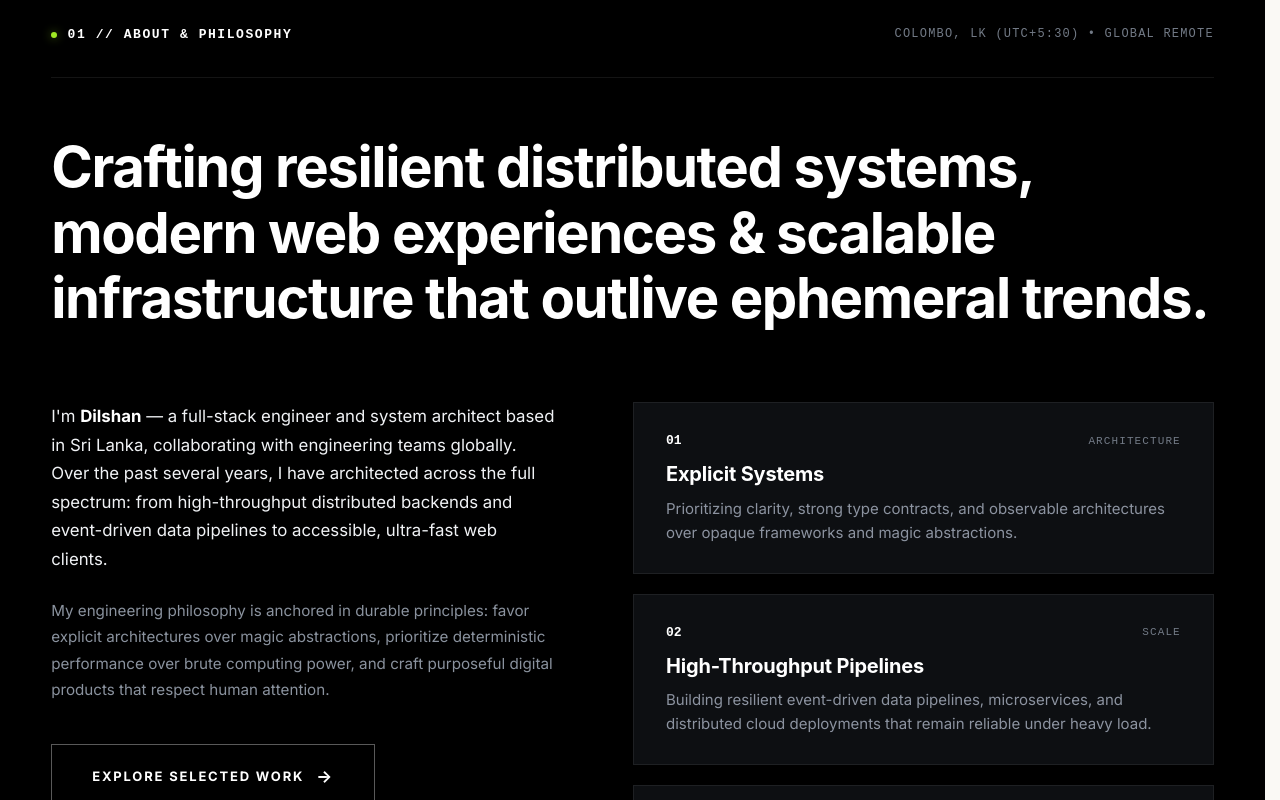
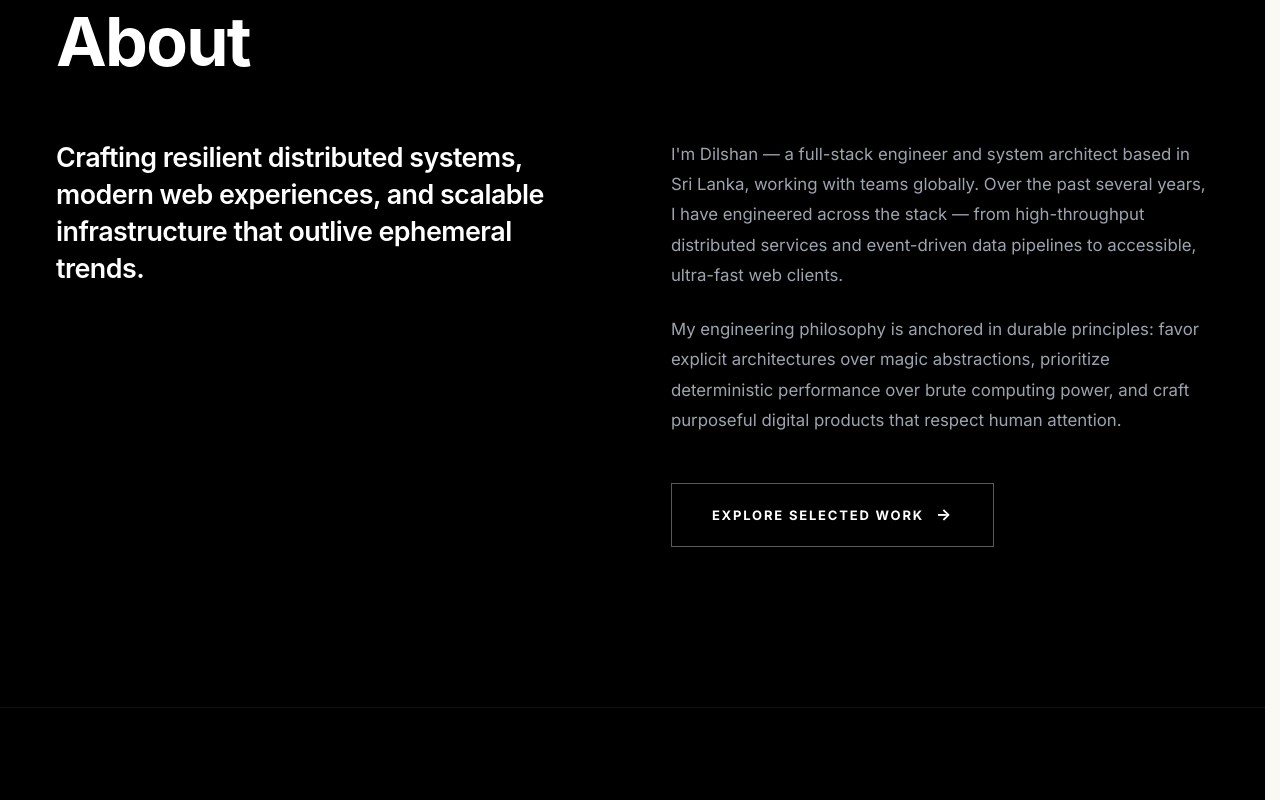
Before and after one commit to dilshandevxx/dilshan-personal-portfolio, a Next.js app: page / in a window 1280 px wide. Shown: the part 1100-1900 px from the top of the page. Built offline with nearby package versions, Linux system fonts and the light colour scheme; a web font is replaced by a local one.

Commit message:
style(about): strip all small tags/indices and apply clean minimalist About layout

```diff
--- a/src/components/cover/sections/AboutMe.module.css
+++ b/src/components/cover/sections/AboutMe.module.css
@@ -1,127 +1,98 @@
-/* Clean Modern About & Philosophy Section (Driftime & SkyLabs High-End Aesthetic) */
+/* Clean, Minimalist About Section */
 .aboutSection {
   background-color: #000000;
-  padding: clamp(6.5rem, 12vw, 10.5rem) clamp(1.5rem, 4vw, 3.5rem);
+  padding: 8.5rem 3.5rem 10rem;
   width: 100%;
   box-sizing: border-box;
   position: relative;
-  overflow: hidden;
   border-top: 1px solid rgba(255, 255, 255, 0.06);
 }
 
+@media (max-width: 900px) {
+  .aboutSection {
+    padding: 5.5rem 1.75rem 7rem;
+  }
+}
+
 .container {
-  max-width: 1380px;
+  max-width: 1360px;
   margin: 0 auto;
   width: 100%;
+}
+
+/* Header */
+.header {
+  display: flex;
+  align-items: center;
+  justify-content: flex-start;
+  margin-bottom: 4rem;
+}
+
+@media (max-width: 768px) {
+  .header {
+    margin-bottom: 2.5rem;
+  }
+}
+
+.title {
+  color: #ffffff;
+  font-family: var(--font-display, "Outfit", -apple-system, sans-serif);
+  font-size: clamp(2.5rem, 5.5vw, 4.25rem);
+  font-weight: 700;
+  line-height: 1;
+  letter-spacing: -0.025em;
+  margin: 0;
+}
+
+/* Content Grid */
+.contentGrid {
+  display: grid;
+  grid-template-columns: 1fr 1fr;
+  gap: clamp(3rem, 6vw, 6.5rem);
+  align-items: flex-start;
+}
+
+@media (max-width: 900px) {
+  .contentGrid {
+    grid-template-columns: 1fr;
+    gap: 2.5rem;
+  }
+}
+
+/* Left Column: Bold Lead */
+.leadCol {
   display: flex;
   flex-direction: column;
 }
 
-/* 1. Subtle Editorial Section Header */
-.sectionHeader {
-  display: flex;
-  align-items: center;
-  justify-content: space-between;
-  padding-bottom: 2rem;
-  border-bottom: 1px solid rgba(255, 255, 255, 0.08);
-  margin-bottom: 3.5rem;
-  gap: 1.5rem;
-  flex-wrap: wrap;
-}
-
-.tagWrapper {
-  display: inline-flex;
-  align-items: center;
-  gap: 0.65rem;
-}
-
-.greenDot {
-  width: 6px;
-  height: 6px;
-  border-radius: 50%;
-  background-color: #9fe824;
-  box-shadow: 0 0 10px rgba(159, 232, 36, 0.5);
-  display: inline-block;
-}
-
-.sectionTag {
-  font-family: var(--font-mono, monospace);
-  font-size: 0.8125rem;
-  font-weight: 600;
-  letter-spacing: 0.12em;
-  text-transform: uppercase;
-  color: #ffffff;
-}
-
-.locationTag {
-  font-family: var(--font-mono, monospace);
-  font-size: 0.75rem;
-  letter-spacing: 0.1em;
-  text-transform: uppercase;
-  color: #727a86;
-}
-
-/* 2. Bold High-Impact Display Statement */
-.statementWrapper {
-  max-width: 1220px;
-  margin-bottom: 4.5rem;
-}
-
-.statementHeadline {
+.leadText {
   color: #ffffff;
   font-family: var(--font-display, "Plus Jakarta Sans", "Outfit", -apple-system, sans-serif);
-  font-size: clamp(2.2rem, 4.4vw, 3.75rem);
-  font-weight: 700;
-  line-height: 1.16;
-  letter-spacing: -0.025em;
+  font-size: clamp(1.45rem, 2.1vw, 2rem);
+  font-weight: 600;
+  line-height: 1.38;
+  letter-spacing: -0.02em;
   margin: 0;
 }
 
-/* 3. Clean Dual-Column Architectural Breakdown */
-.narrativeGrid {
-  display: grid;
-  grid-template-columns: 1fr 1.15fr;
-  gap: clamp(3.5rem, 6vw, 6.5rem);
-  align-items: flex-start;
+/* Right Column: Narrative */
+.narrativeCol {
+  display: flex;
+  flex-direction: column;
+  gap: 1.5rem;
 }
 
-@media (max-width: 1024px) {
-  .narrativeGrid {
-    grid-template-columns: 1fr;
-    gap: 3.5rem;
-  }
-}
-
-/* Left Column: Narrative Bio */
-.bioColumn {
-  display: flex;
-  flex-direction: column;
-}
-
-.bioPrimary {
-  color: #f0f2f5;
+.paragraph {
+  color: #9da4ae;
   font-family: var(--font-body, "Inter", -apple-system, sans-serif);
-  font-size: clamp(1.05rem, 1.25vw, 1.22rem);
-  line-height: 1.7;
-  margin: 0 0 1.5rem;
-  font-weight: 400;
-}
-
-.highlight {
-  color: #ffffff;
-  font-weight: 700;
-}
-
-.bioSecondary {
-  color: #8a929e;
-  font-family: var(--font-body, "Inter", -apple-system, sans-serif);
-  font-size: clamp(0.95rem, 1.05vw, 1.05rem);
-  line-height: 1.75;
-  margin: 0 0 2.5rem;
+  font-size: 1.05rem;
+  line-height: 1.8;
+  margin: 0;
 }
 
 /* Action Button: Strictly Rectangular */
 .actionRow {
+  margin-top: 1.5rem;
   display: flex;
   align-items: center;
 }
@@ -131,11 +102,11 @@
   align-items: center;
   justify-content: center;
   gap: 0.75rem;
-  padding: 1.1rem 2.5rem;
   background-color: transparent;
   color: #ffffff;
   border: 1px solid rgba(255, 255, 255, 0.35);
   border-radius: 0 !important; /* STRICTLY RECTANGULAR */
+  padding: 1.15rem 2.5rem;
   font-family: var(--font-body, -apple-system, sans-serif);
   font-size: 0.8125rem;
   font-weight: 700;
@@ -151,83 +122,15 @@
   color: #000000;
   border-color: #ffffff;
   transform: translateY(-2px);
-  box-shadow: 0 12px 28px rgba(255, 255, 255, 0.1);
+  box-shadow: 0 12px 28px rgba(255, 255, 255, 0.08);
 }
 
-.arrowIcon {
-  font-size: 1.05rem;
+.arrow {
+  font-size: 1rem;
   transition: transform 0.25s ease;
   display: inline-block;
 }
 
-.actionButton:hover .arrowIcon {
+.actionButton:hover .arrow {
   transform: translateX(4px);
 }
-
-/* Right Column: 3 Architectural Pillars */
-.pillarsColumn {
-  display: flex;
-  flex-direction: column;
-  gap: 1.25rem;
-}
-
-.pillarCard {
-  background: #0d0f12;
-  border: 1px solid rgba(255, 255, 255, 0.07);
-  border-radius: 0 !important; /* STRICTLY SQUARE */
-  padding: 1.75rem 2rem;
-  display: flex;
-  flex-direction: column;
-  gap: 0.65rem;
-  transition: transform 0.3s cubic-bezier(0.16, 1, 0.3, 1), border-color 0.3s ease, background-color 0.3s ease;
-}
-
-.pillarCard:hover {
-  transform: translateX(6px);
-  border-color: rgba(255, 255, 255, 0.2);
-  background: #111317;
-}
-
-@media (max-width: 768px) {
-  .pillarCard {
-    padding: 1.5rem 1.25rem;
-  }
-}
-
-.pillarHeader {
-  display: flex;
-  align-items: center;
-  justify-content: space-between;
-}
-
-.pillarNum {
-  font-family: var(--font-mono, monospace);
-  font-size: 0.8125rem;
-  font-weight: 700;
-  color: #ffffff;
-}
-
-.pillarBadge {
-  font-family: var(--font-mono, monospace);
-  font-size: 0.6875rem;
-  letter-spacing: 0.1em;
-  text-transform: uppercase;
-  color: #727a86;
-}
-
-.pillarTitle {
-  color: #ffffff;
-  font-family: var(--font-display, "Plus Jakarta Sans", sans-serif);
-  font-size: 1.25rem;
-  font-weight: 700;
-  letter-spacing: -0.01em;
-  margin: 0;
-}
-
-.pillarDesc {
-  color: #8c93a0;
-  font-family: var(--font-body, "Inter", -apple-system, sans-serif);
-  font-size: 0.9375rem;
-  line-height: 1.6;
-  margin: 0;
-}
--- a/src/components/cover/sections/AboutMe.tsx
+++ b/src/components/cover/sections/AboutMe.tsx
@@ -9,100 +9,47 @@ export default function AboutMe() {
   return (
     <section className={styles.aboutSection} id="about-me" aria-label="About Dilshan">
       <div className={styles.container}>
-        {/* 1. Subtle Editorial Section Header */}
+        {/* Simple, Clean Section Title */}
+        <div className={styles.header}>
+          <h2 className={styles.title}>About</h2>
+        </div>
+
+        {/* Clean, Spacious Editorial Layout */}
+        <div className={styles.contentGrid}>
+          {/* Left Column: Bold Lead Statement */}
           <motion.div
-          className={styles.sectionHeader}
-          initial={{ opacity: 0, y: 15 }}
+            className={styles.leadCol}
+            initial={{ opacity: 0, y: 25 }}
             whileInView={{ opacity: 1, y: 0 }}
             viewport={{ once: true, margin: "-60px" }}
-          transition={{ duration: 0.6, ease: [0.16, 1, 0.3, 1] }}
+            transition={{ duration: 0.7, ease: [0.16, 1, 0.3, 1] }}
           >
-          <div className={styles.tagWrapper}>
-            <span className={styles.greenDot} aria-hidden="true" />
-            <span className={styles.sectionTag}>01 // ABOUT &amp; PHILOSOPHY</span>
-          </div>
-          <span className={styles.locationTag}>COLOMBO, LK (UTC+5:30) &bull; GLOBAL REMOTE</span>
+            <p className={styles.leadText}>
+              Crafting resilient distributed systems, modern web experiences, and scalable infrastructure that outlive ephemeral trends.
+            </p>
           </motion.div>
 
-        {/* 2. Bold High-Impact Display Statement */}
+          {/* Right Column: Narrative & Action */}
           <motion.div
-          className={styles.statementWrapper}
+            className={styles.narrativeCol}
             initial={{ opacity: 0, y: 25 }}
             whileInView={{ opacity: 1, y: 0 }}
             viewport={{ once: true, margin: "-60px" }}
             transition={{ duration: 0.7, delay: 0.1, ease: [0.16, 1, 0.3, 1] }}
           >
-          <h2 className={styles.statementHeadline}>
-            Crafting resilient distributed systems, modern web experiences &amp; scalable infrastructure that outlive ephemeral trends.
-          </h2>
-        </motion.div>
-
-        {/* 3. Clean Dual-Column Architectural Breakdown */}
-        <div className={styles.narrativeGrid}>
-          {/* Left Column: Narrative Bio & CTA */}
-          <motion.div
-            className={styles.bioColumn}
-            initial={{ opacity: 0, y: 30 }}
-            whileInView={{ opacity: 1, y: 0 }}
-            viewport={{ once: true, margin: "-60px" }}
-            transition={{ duration: 0.75, delay: 0.15, ease: [0.16, 1, 0.3, 1] }}
-          >
-            <p className={styles.bioPrimary}>
-              I&apos;m <strong className={styles.highlight}>Dilshan</strong> — a full-stack engineer and system architect based in Sri Lanka, collaborating with engineering teams globally. Over the past several years, I have architected across the full spectrum: from high-throughput distributed backends and event-driven data pipelines to accessible, ultra-fast web clients.
+            <p className={styles.paragraph}>
+              I&apos;m Dilshan — a full-stack engineer and system architect based in Sri Lanka, working with teams globally. Over the past several years, I have engineered across the stack — from high-throughput distributed services and event-driven data pipelines to accessible, ultra-fast web clients.
             </p>
 
-            <p className={styles.bioSecondary}>
+            <p className={styles.paragraph}>
               My engineering philosophy is anchored in durable principles: favor explicit architectures over magic abstractions, prioritize deterministic performance over brute computing power, and craft purposeful digital products that respect human attention.
             </p>
 
-            {/* Strictly Rectangular Action Button */}
             <div className={styles.actionRow}>
               <Link href="#projects" className={styles.actionButton}>
                 <span>EXPLORE SELECTED WORK</span>
-                <span className={styles.arrowIcon} aria-hidden="true">&rarr;</span>
+                <span className={styles.arrow} aria-hidden="true">&rarr;</span>
               </Link>
-            </div>
-          </motion.div>
-
-          {/* Right Column: 3 Architectural Pillars */}
-          <motion.div
-            className={styles.pillarsColumn}
-            initial={{ opacity: 0, y: 30 }}
-            whileInView={{ opacity: 1, y: 0 }}
-            viewport={{ once: true, margin: "-60px" }}
-            transition={{ duration: 0.75, delay: 0.25, ease: [0.16, 1, 0.3, 1] }}
-          >
-            <div className={styles.pillarCard}>
-              <div className={styles.pillarHeader}>
-                <span className={styles.pillarNum}>01</span>
-                <span className={styles.pillarBadge}>ARCHITECTURE</span>
-              </div>
-              <h3 className={styles.pillarTitle}>Explicit Systems</h3>
-              <p className={styles.pillarDesc}>
-                Prioritizing clarity, strong type contracts, and observable architectures over opaque frameworks and magic abstractions.
-              </p>
-            </div>
-
-            <div className={styles.pillarCard}>
-              <div className={styles.pillarHeader}>
-                <span className={styles.pillarNum}>02</span>
-                <span className={styles.pillarBadge}>SCALE</span>
-              </div>
-              <h3 className={styles.pillarTitle}>High-Throughput Pipelines</h3>
-              <p className={styles.pillarDesc}>
-                Building resilient event-driven data pipelines, microservices, and distributed cloud deployments that remain reliable under heavy load.
-              </p>
-            </div>
-
-            <div className={styles.pillarCard}>
-              <div className={styles.pillarHeader}>
-                <span className={styles.pillarNum}>03</span>
-                <span className={styles.pillarBadge}>EXPERIENCE</span>
-              </div>
-              <h3 className={styles.pillarTitle}>Deterministic Craft</h3>
-              <p className={styles.pillarDesc}>
-                Engineered for sub-millisecond execution, accessible UI interactions, and digital products that treat user attention with dignity.
-              </p>
             </div>
           </motion.div>
         </div>
```
Lines whose indentation alone changed are shown as unchanged.
